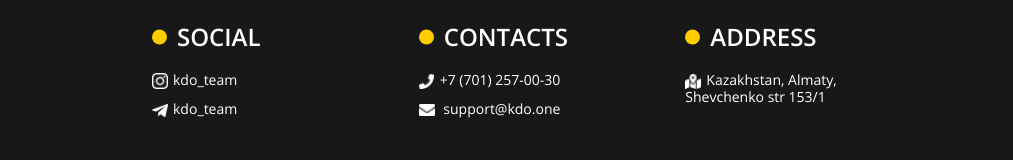
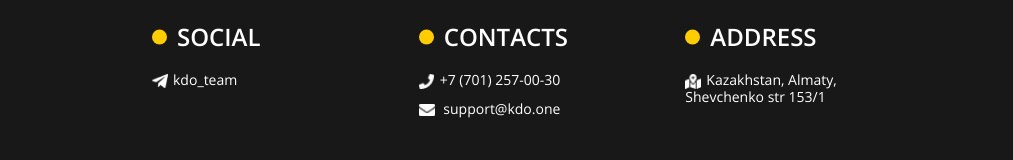
Before and after one commit to Aigerim-serdaliyeva/KDO-game, a Vue app: page app/index.html in a window 1280 px wide. Shown: the part 1893-2053 px from the top of the page, without its empty margins (133-1146 px from the left). Built offline with nearby package versions, Linux system fonts and the light colour scheme; a web font is replaced by a local one.

Commit message:
instagram deleted

```diff
--- a/app/index.html
+++ b/app/index.html
@@ -136,7 +136,7 @@
             <div class="s-contact__content">
               <div class="contact">
                 <div class="contact__title">{{ $t("contact.social") }}</div>
-                <div class="contact__text"><img src="./img/instagram.png" alt=""><a target="_blank" href="https://www.instagram.com/kdo_team/">kdo_team</a></div>
+                <!-- <div class="contact__text"><img src="./img/instagram.png" alt=""><a target="_blank" href="https://www.instagram.com/kdo_team/">kdo_team</a></div> -->
                 <div class="contact__text"><img src="./img/telegram.png" alt=""><a target="_blank" href="https://t.me/kdo_team">kdo_team</a></div>
               </div>
               <div class="contact">
```
